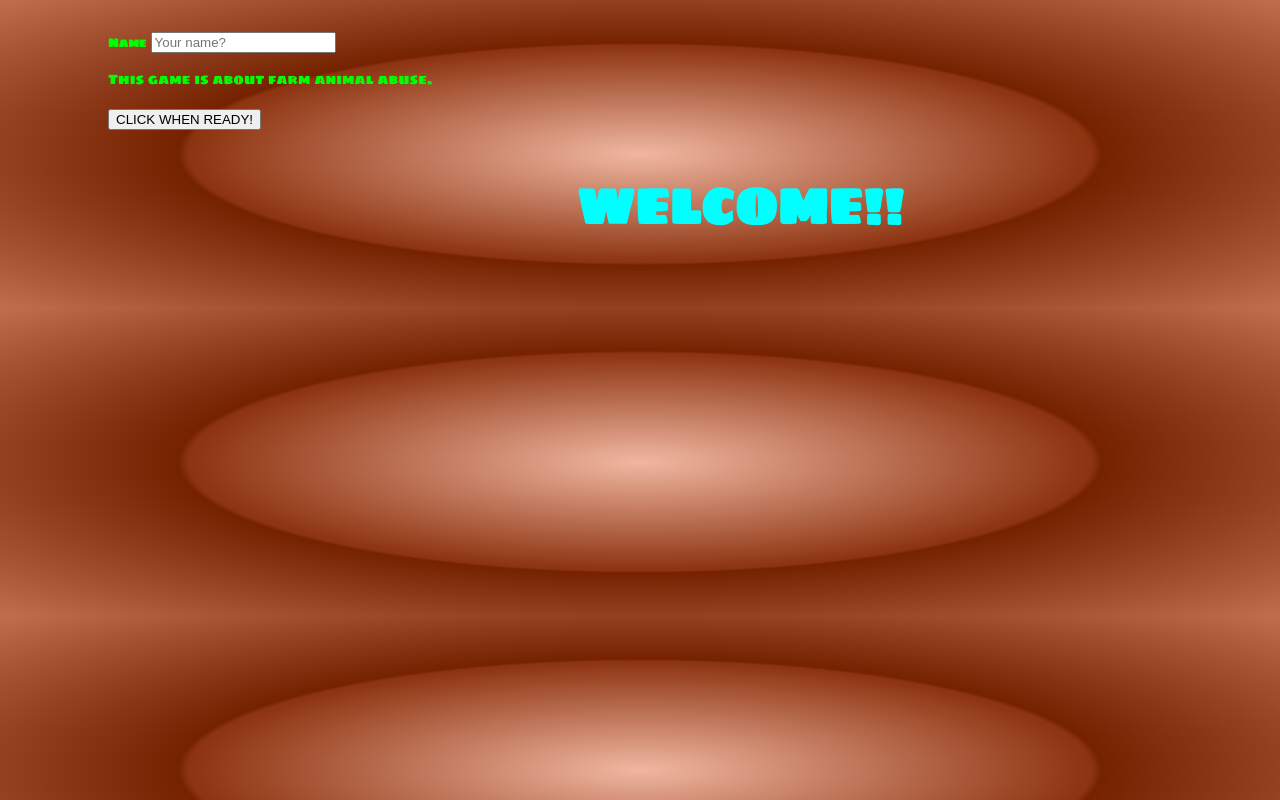
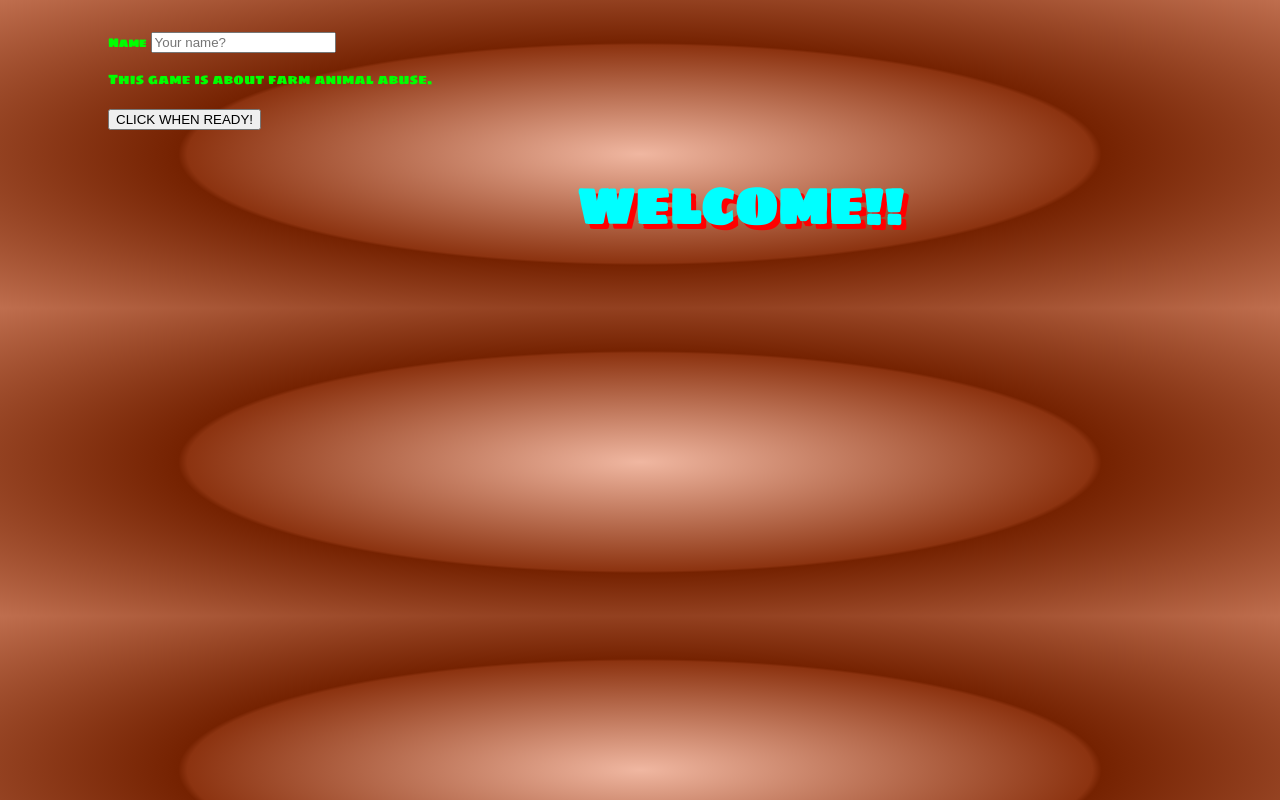
Before and after one commit to DiveInDat/js-practice-game, a plain HTML site: page index.html in a window 1280 px wide. Shown: the top 800 px of the page. Drawn offline with Linux system fonts and the light colour scheme.

Commit message:
Update index.css

```diff
--- a/index.css
+++ b/index.css
@@ -26,7 +26,7 @@ h1{
  color: #00FFFF;
  text-align: center;
  font-size: 50px;
- text-shadow: 5px, 5px, Black;
+ text-shadow: 5px 5px #FF0000;
  text-stroke-color: black;
 }
 /*Hide other slides to start*/
```
